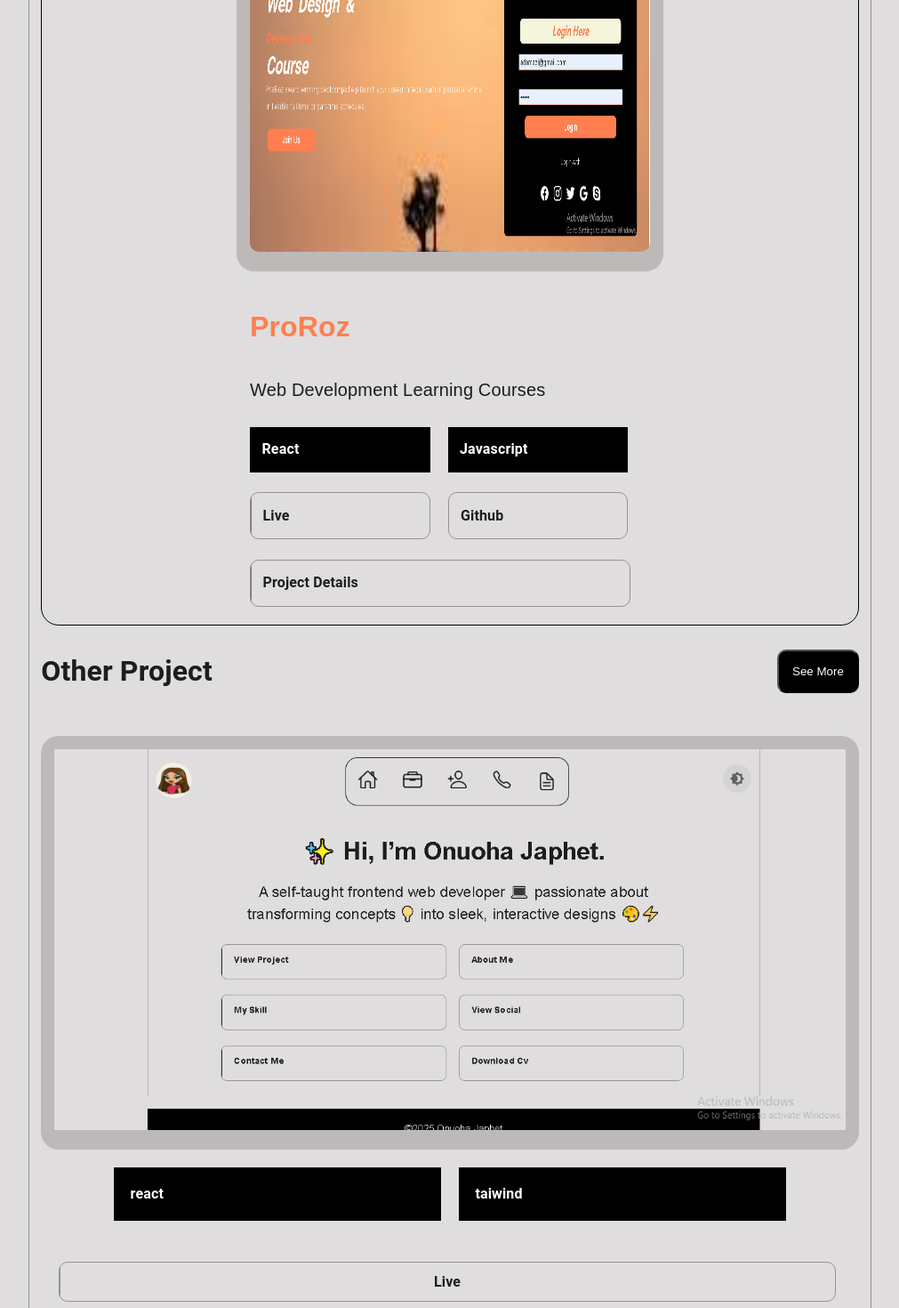
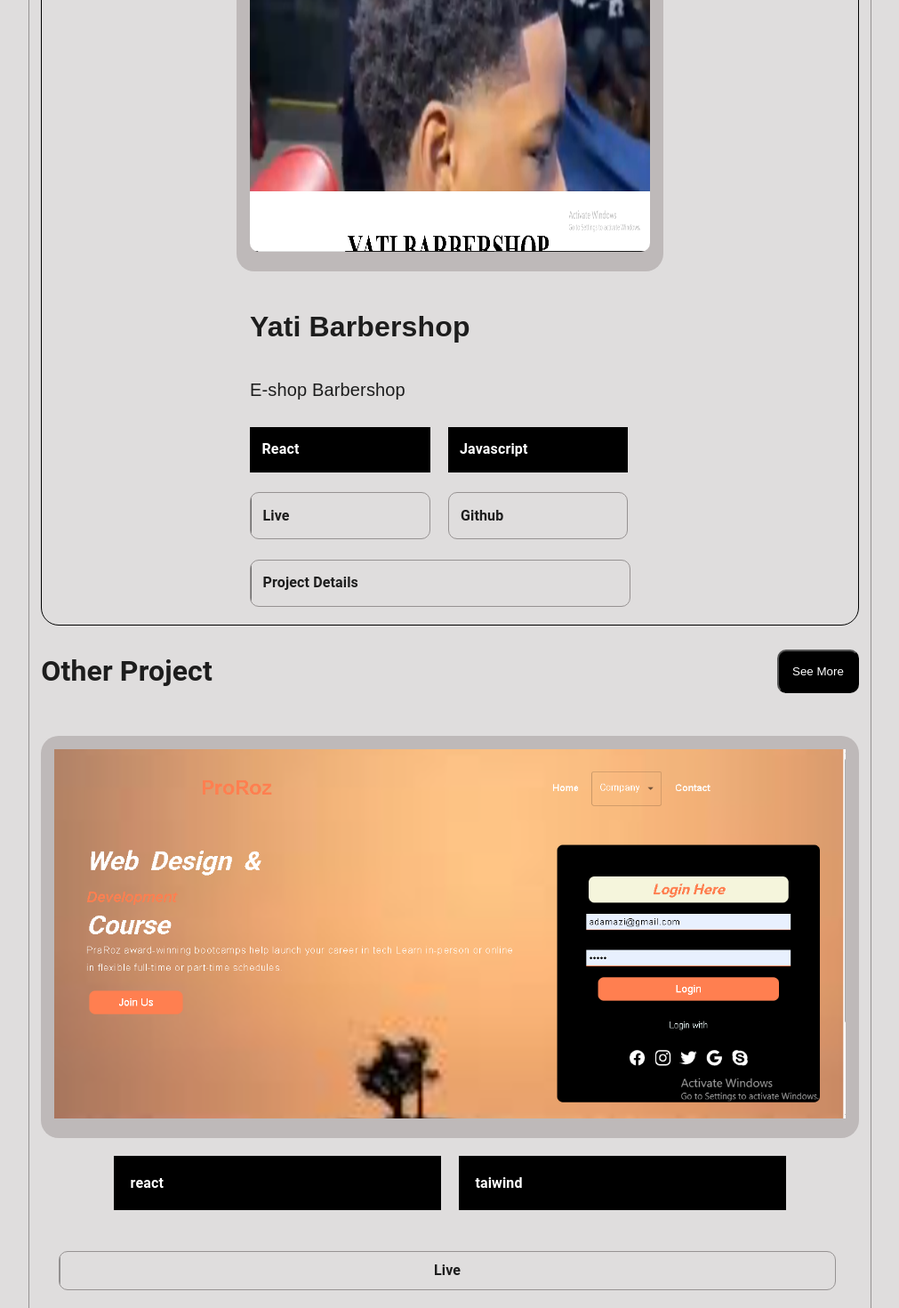
Before and after one commit to onuohajaphet4-ui/Japhet-Portfolio, a React (Vite) app: page /project in a window 1280 px wide. Shown: the part 2112-3582 px from the top of the page at 89% size, without its empty margins (134-1145 px from the left). Built offline with nearby package versions, Linux system fonts and the light colour scheme.

Commit message:
added project

```diff
--- a/src/Component/More.jsx
+++ b/src/Component/More.jsx
@@ -1,4 +1,5 @@
 import React ,{useState}from 'react'
+import project3 from '../assets/project3.png'
 import project4 from '../assets/project.png'
 import project5 from '../assets/project5.png'
 import project6 from '../assets/project6.png'
@@ -7,11 +8,17 @@ import './More.css'
 const More = () => {
     const more =[
          {
+           img: project3,
+           title: 'react',
+           text: 'taiwind',
+           live:'Live ',
+           a: 'https://pro-roz-web-development.vercel.app/'
+         },{
            img: project4,
            title: 'react',
            text: 'taiwind',
            live:'Live ',
-           a: 'https://j-thrift-swag-store-e-shop22.vercel.app/'
+           a: '#'
          },
           {
            img: project5,
--- a/src/Page/Contact.jsx
+++ b/src/Page/Contact.jsx
@@ -9,6 +9,7 @@ const Contact = () => {
 
   const sendEmail = (e) => {
     e.preventDefault() ;
+    setLoading(true)
 
     emailjs
     .sendForm(
@@ -54,12 +55,13 @@ const Contact = () => {
 
       <textarea name="message" id="" placeholder='message' required></textarea>
 
-      <button>{loading ? (
-            <CircularProgress size={24} sx={{ color: "#fff" }} />
-          ) : (
-            "Submitt"
-          )}</button>
-
+      <button className='form-butt'  type='submit'>
+                        {loading ? (
+                                   <CircularProgress size={24} sx={{ color: "#fff" }} />
+                                  ) : (
+                                    "Submitt"
+                                  )}
+                      </button>
    </form>
      </div>
     </div>
--- a/src/Page/Project.jsx
+++ b/src/Page/Project.jsx
@@ -2,7 +2,7 @@ import React  from 'react'
 import './Project.css'
 import project1 from '../assets/project1.png'
 import project2 from '../assets/project2.png'
-import project3 from '../assets/project3.png'
+import project3 from '../assets/yati.png'
 import More from '../Component/More'
 import {Link} from 'react-router-dom'
 const Skill = () => {
@@ -71,8 +71,8 @@ const Skill = () => {
         </div>
 
         <div className="con-info">
-          <h1 style={{color:'coral'}}>ProRoz </h1>
-          <p>Web Development Learning Courses</p>
+          <h1 >Yati Barbershop </h1>
+          <p>E-shop Barbershop</p>
 
           <div className="conflex1">
              <h4>React</h4>
@@ -80,8 +80,8 @@ const Skill = () => {
           </div>
 
           <div className="conflex2">
-            <h4 className='h44 slide-hover'><a href="https://pro-roz-web-development.vercel.app/" style={{textDecoration:'none' , color:'inherit'}}>Live</a></h4>
-            <h4  className='h44 slide-hover'><a href="https://github.com/onuohajaphet4-ui/ProRoz-Web-Development" style={{textDecoration:'none' , color:'inherit'}}>Github</a></h4>
+            <h4 className='h44 slide-hover'><a href="https://work-one-phi.vercel.app/" style={{textDecoration:'none' , color:'inherit'}}>Live</a></h4>
+            <h4  className='h44 slide-hover'><a href="https://github.com/onuohajaphet4-ui/work" style={{textDecoration:'none' , color:'inherit'}}>Github</a></h4>
           </div>
 
           <h4 className='con-h4 slide-hover'> <Link to='/zynox' style={{textDecoration:'none' , color:'inherit'}}>Project Details</Link></h4>
```
Also changed, not shown: src/assets/yati.png (added).
